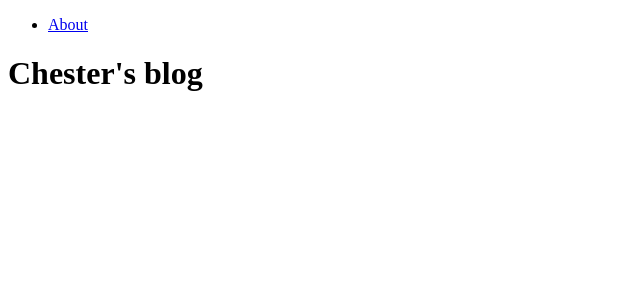
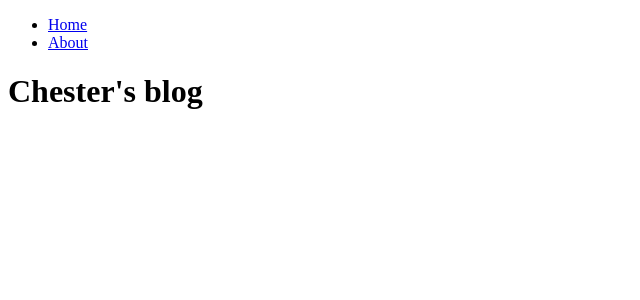
Before and after one commit to ChesterCabahug/next-blog-nextjs-by-example-20211225, a Next.js app: page / in a window 1280 px wide. Shown: the top 300 px of the page, without its empty margins (0-640 px from the left). Built offline with nearby package versions, Linux system fonts and the light colour scheme.

Commit message:
2>4 learned about the _app component and reusable components

```diff
--- /dev/null
+++ b/components/NavBar.jsx
@@ -0,0 +1,22 @@
+import Link from "next/link";
+
+function Navbar() {
+  return (
+    <nav>
+      <ul>
+        <li>
+          <Link href="/">
+            <a>Home</a>
+          </Link>
+        </li>
+        <li>
+          <Link href="/about">
+            <a>About</a>
+          </Link>
+        </li>
+      </ul>
+    </nav>
+  );
+}
+
+export default Navbar;
--- /dev/null
+++ b/pages/_app.jsx
@@ -0,0 +1,14 @@
+import Navbar from "../components/NavBar";
+
+function App({ Component, pageProps }) {
+  return (
+    <>
+      <header>
+        <Navbar />
+      </header>
+      <Component {...pageProps} />
+    </>
+  );
+}
+
+export default App;
--- a/pages/about.jsx
+++ b/pages/about.jsx
@@ -1,8 +1,10 @@
 function AboutPage() {
   return (
+    <>
     <main>
       <h1>About</h1>
     </main>
+    </>
   )
 }
 
--- a/pages/index.jsx
+++ b/pages/index.jsx
@@ -1,19 +1,6 @@
-import Link from "next/link";
-
 function Homepage() {
   return (
     <>
-      <header>
-        <nav>
-          <ul>
-            <li>
-              <Link href="/about">
-                <a>About</a>
-              </Link>
-            </li>
-          </ul>
-        </nav>
-      </header>
       <main>
         <h1>Chester's blog</h1>
       </main>
```
